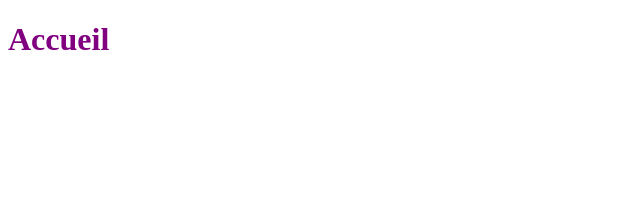
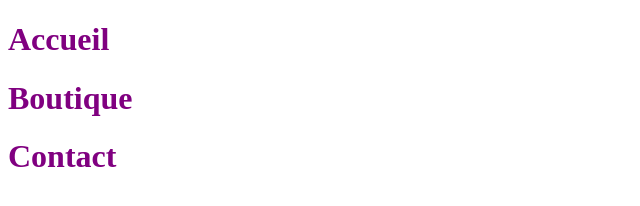
Before and after one commit to fheern/testgit, a plain HTML site: page index.html in a window 1280 px wide. Shown: the whole page, without its empty margins (0-640 px from the left). Drawn offline with Linux system fonts and the light colour scheme.

Commit message:
Ajout deux titres dans header

```diff
--- a/index.html
+++ b/index.html
@@ -10,6 +10,8 @@
 
 <header>
   <h1 class="titre">Accueil</h1>
+  <h1 class="titre">Boutique</h1>
+  <h1 class="titre">Contact</h1>
 </header>
 
 <script src="js/app.js"></script>
```
